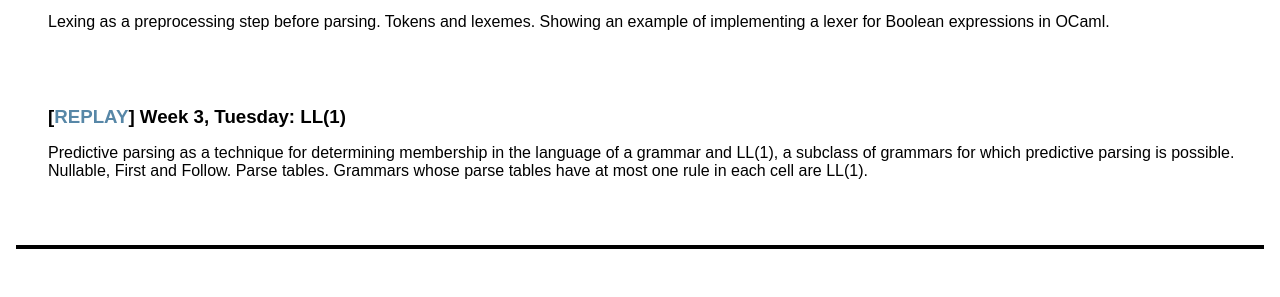
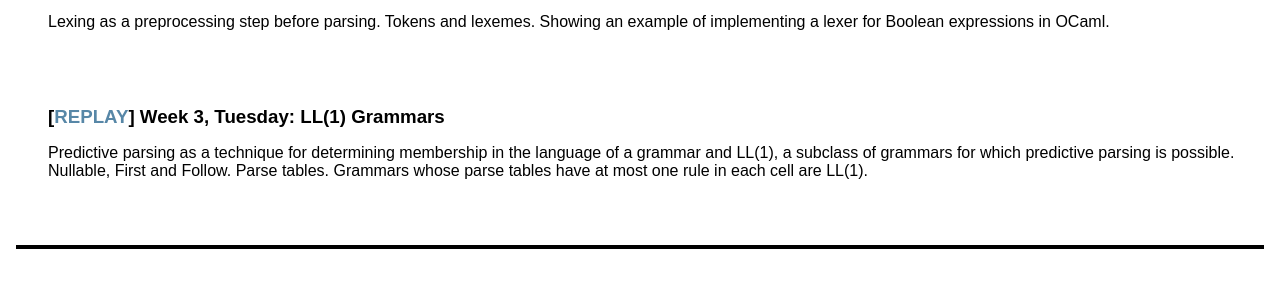
Before and after one commit to uob-coms20007/webpages, a Jekyll site: the page built from schedule.md, in a window 1280 px wide and 900 px high, scrolled down 882 px. Shown: the part 553-850 px from the top of the window. Built offline with Jekyll 4.4.1, drawn with Linux system fonts in a browser that asks for light colours; nearby versions of some CDN libraries.

Commit message:
change title

```diff
--- a/_data/lectures.yml
+++ b/_data/lectures.yml
@@ -20,7 +20,7 @@
   description: Lexing as a preprocessing step before parsing.  Tokens and lexemes.  Showing an example of implementing a lexer for Boolean expressions in OCaml.
   replay: https://mediasite.bris.ac.uk/Mediasite/Play/5136864364404ef8831644fcb5f4e7c11d
 
-- title: LL(1)
+- title: LL(1) Grammars
   description: Predictive parsing as a technique for determining membership in the language of a grammar and LL(1), a subclass of grammars for which predictive parsing is possible.  Nullable, First and Follow.  Parse tables.  Grammars whose parse tables have at most one rule in each cell are LL(1).
   replay: https://mediasite.bris.ac.uk/Mediasite/Play/b630bcae8d7f4c58b127a00cbbeb30961d
 # - title: Introduction
```
